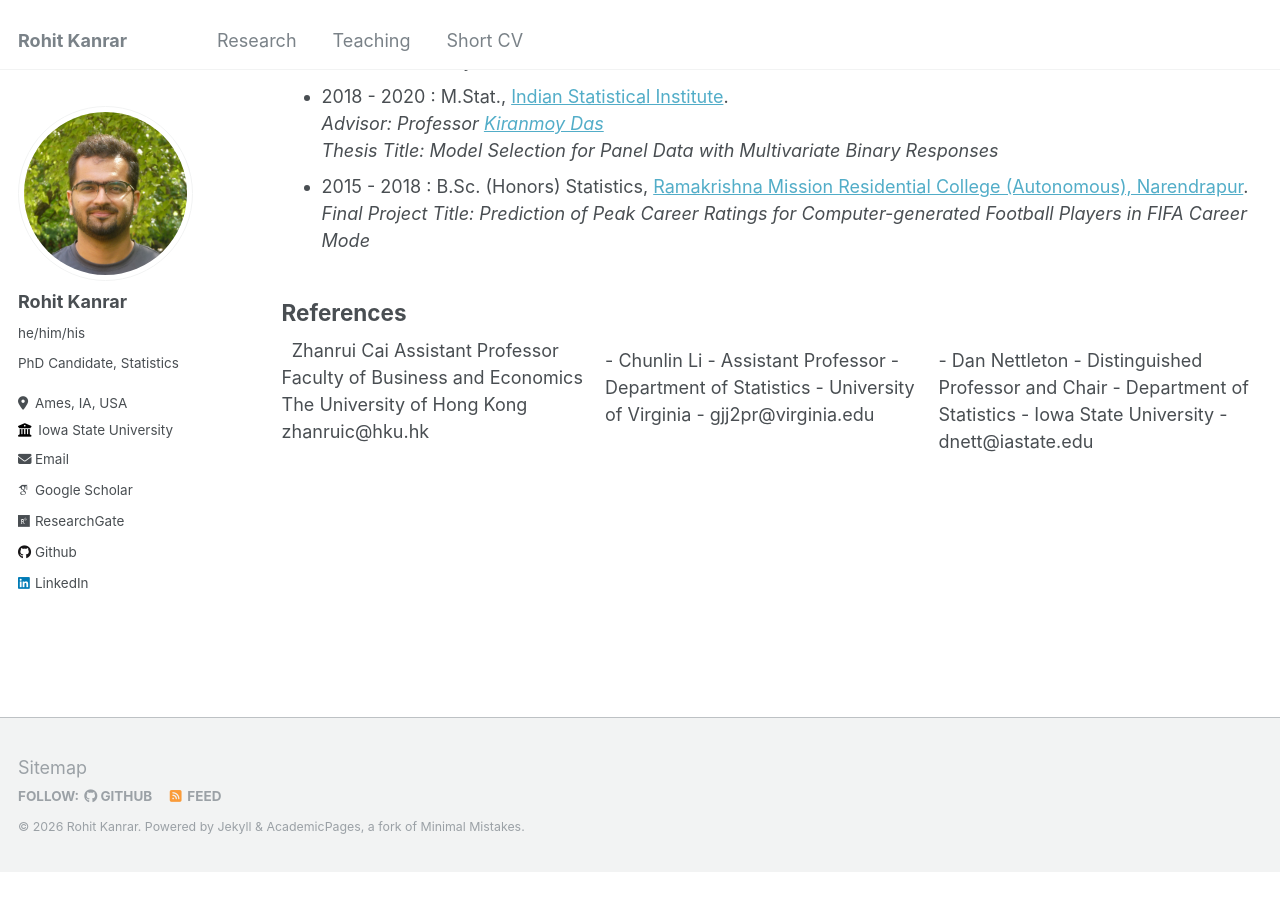
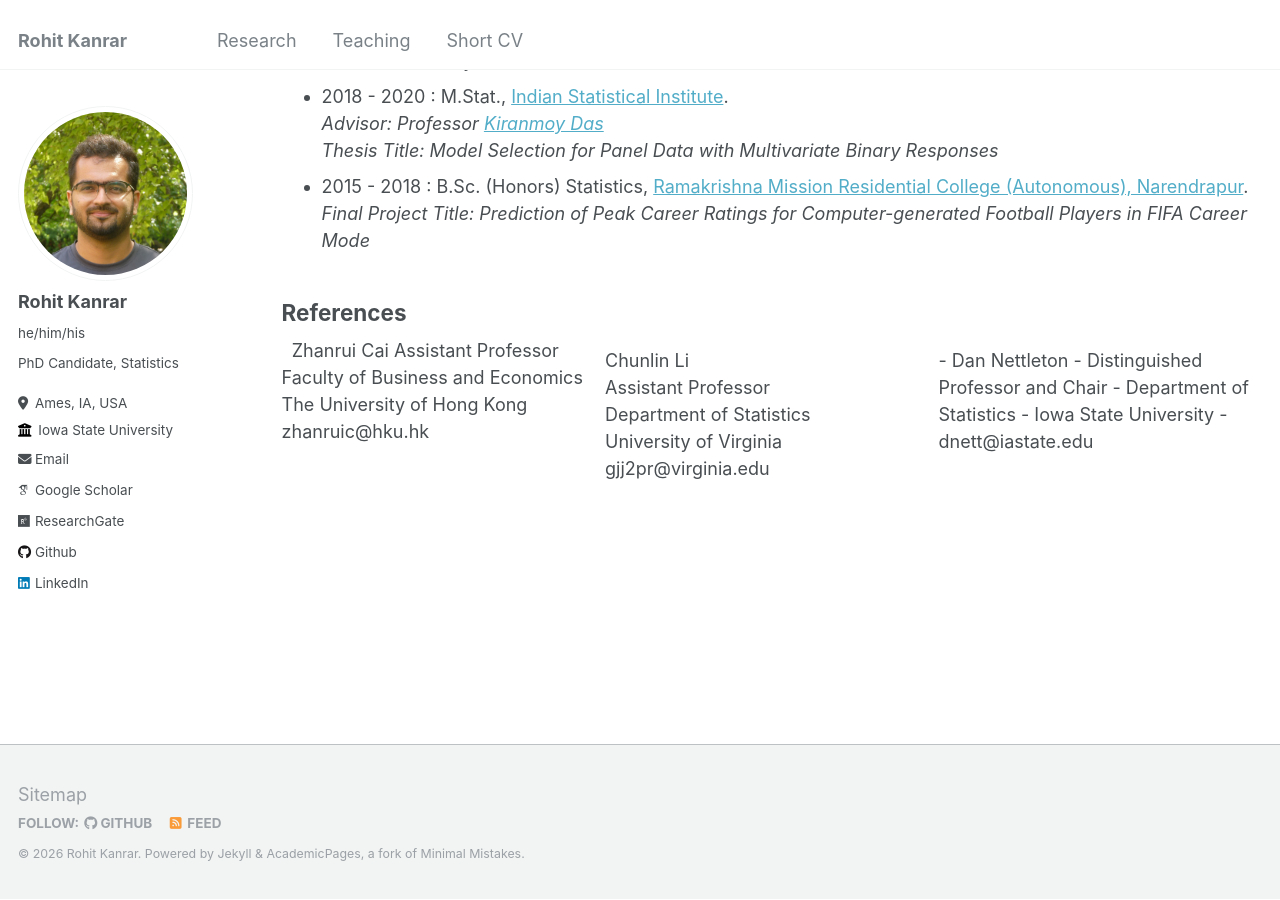
Before and after one commit to rohitkanrar/rohitkanrar.github.io, a Jekyll site: the page built from _pages/cv.md, in a window 1280 px wide and 900 px high, scrolled down 662 px. Built offline with Jekyll 4.4.1, drawn with Linux system fonts in a browser that asks for light colours; some web fonts are replaced; before the commit the page ends 1535 px from its top, so only the background shows below that.

Commit message:
added linebreaks

```diff
--- a/_pages/cv.md
+++ b/_pages/cv.md
@@ -48,11 +48,11 @@ redirect_from:
   </div>
   <div style="flex: 1; padding: 10px;">
     <!-- Column 2 Content -->
-    - Chunlin Li
-    - Assistant Professor
-    - Department of Statistics
-    - University of Virginia
-    - gjj2pr@virginia.edu
+    Chunlin Li<br>
+    Assistant Professor<br>
+    Department of Statistics<br>
+    University of Virginia<br>
+    gjj2pr@virginia.edu
   </div>
   <div style="flex: 1; padding: 10px;">
     <!-- Column 3 Content -->
```
